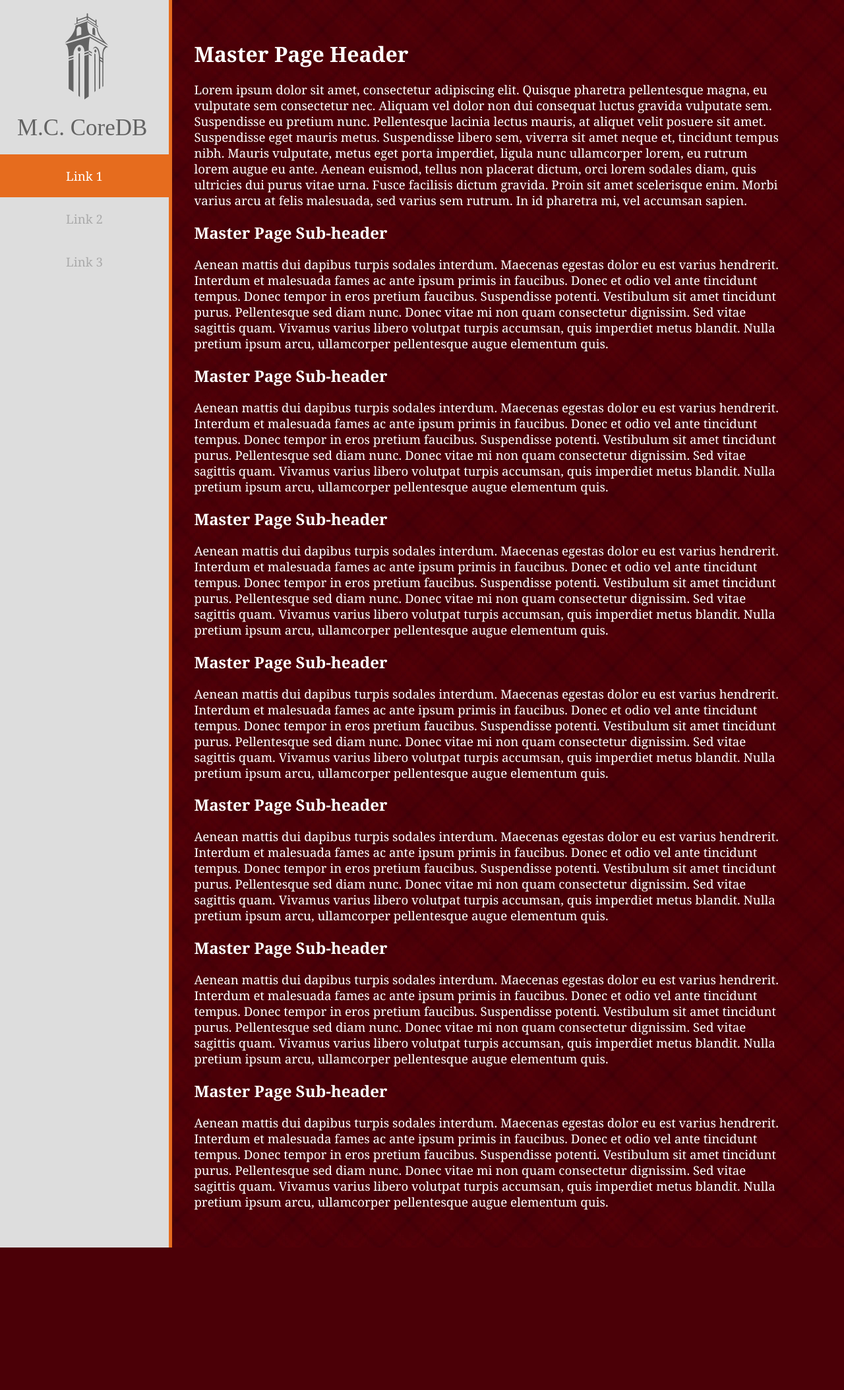
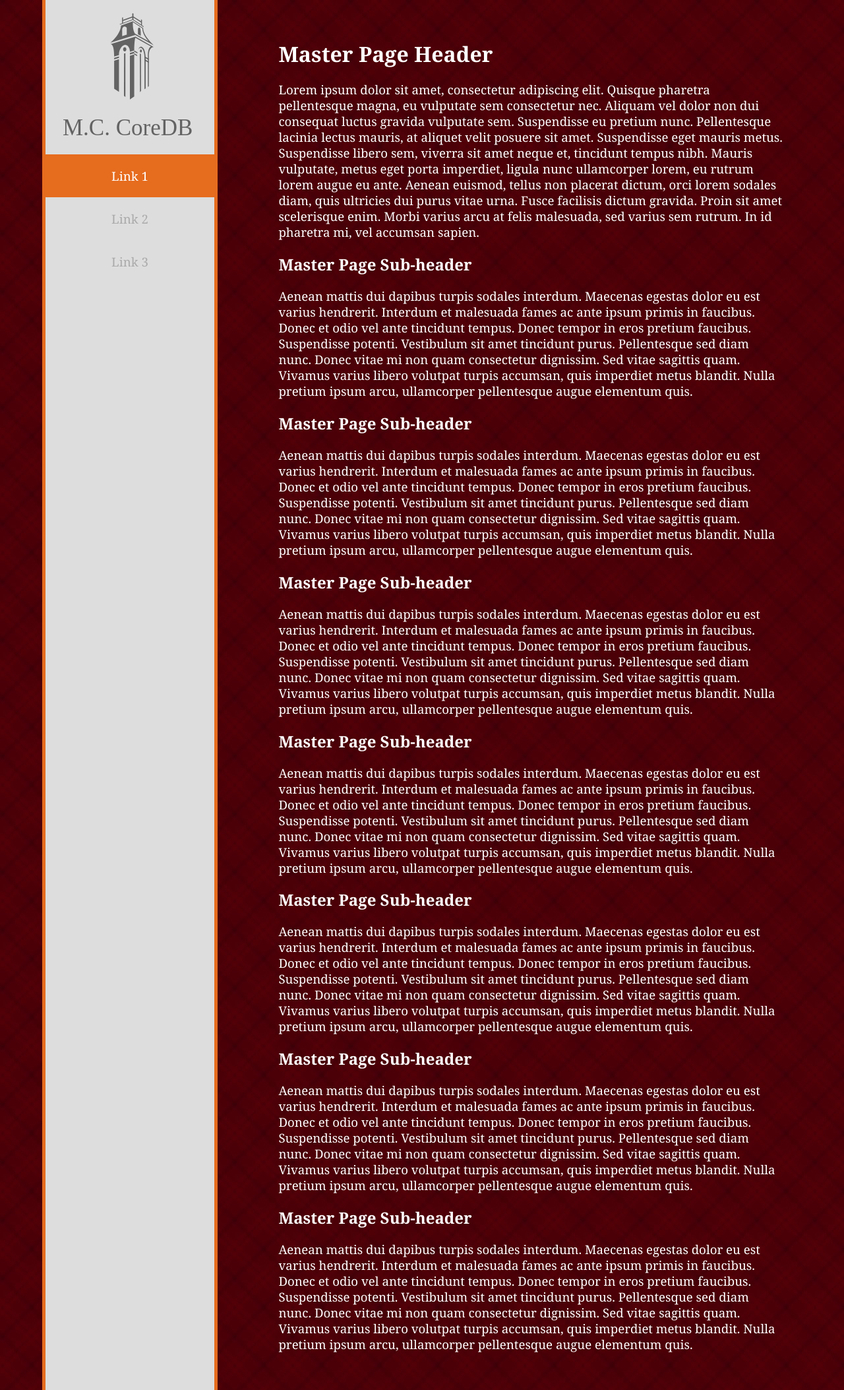
Before and after one commit to immattjenkins/mccoredb, a PHP site: page /master.html in a window 1280 px wide. Shown: the whole page at 66% size. Before the commit the page ends 1891 px from the top, so only its background shows below. Run offline with PHP 8.4, Linux system fonts and the light colour scheme.

Commit message:
Updated CSS

```diff
--- a/css/style.css
+++ b/css/style.css
@@ -23,11 +23,13 @@ p {
   width: 20%;
   min-height: 100%;
   position: absolute;
+  left: 5%;
 }
 
 .nav {
   background-color: #DDD;
   border-right: 5px solid #E66C1E;
+  border-left: 5px solid #E66C1E;
 }
 
 #logo img {
@@ -41,8 +43,8 @@ p {
 
 /* BEGIN Content */
 #content {
-  margin-left: 20%;
-  width: 70%;
+  margin-left: 30%;
+  width: 60%;
   padding: 3%;
   color: #fff;
 }
```
